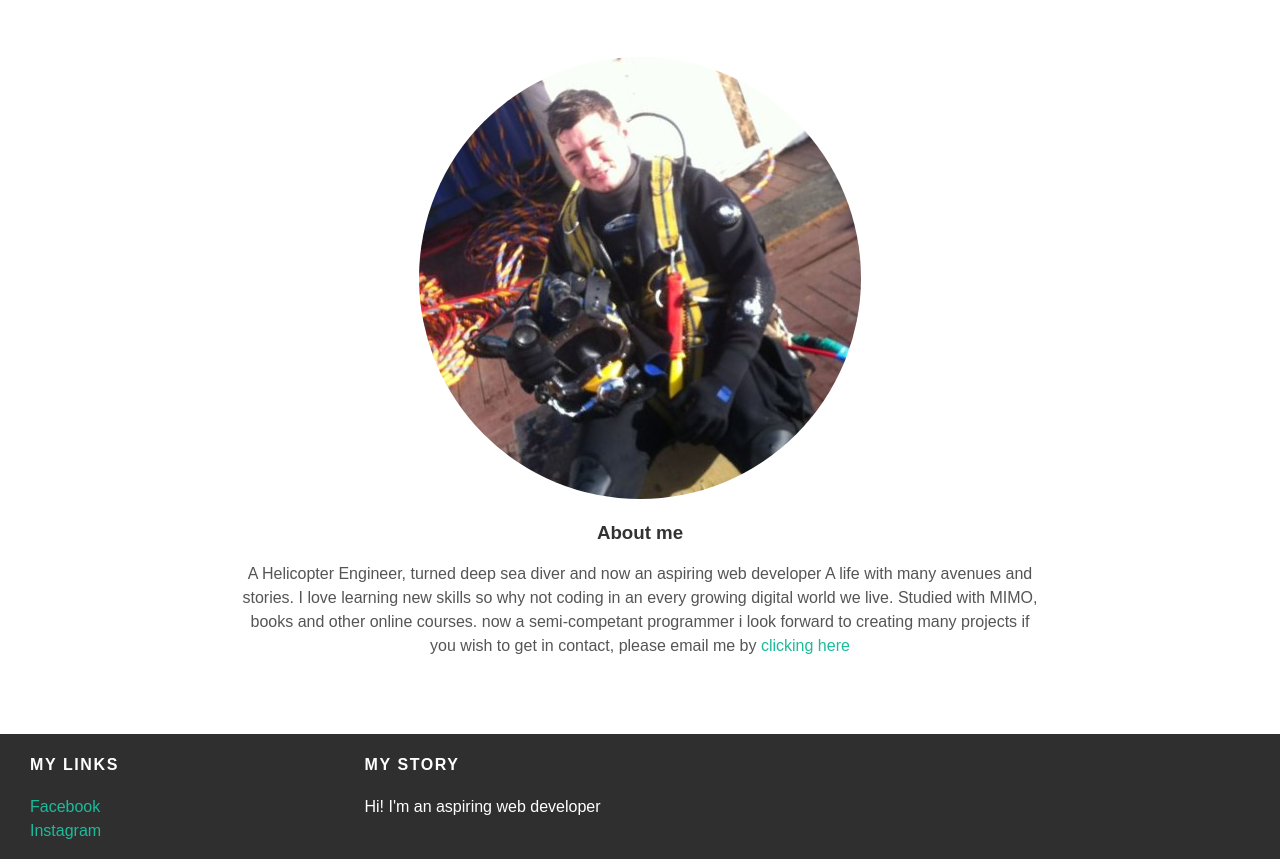
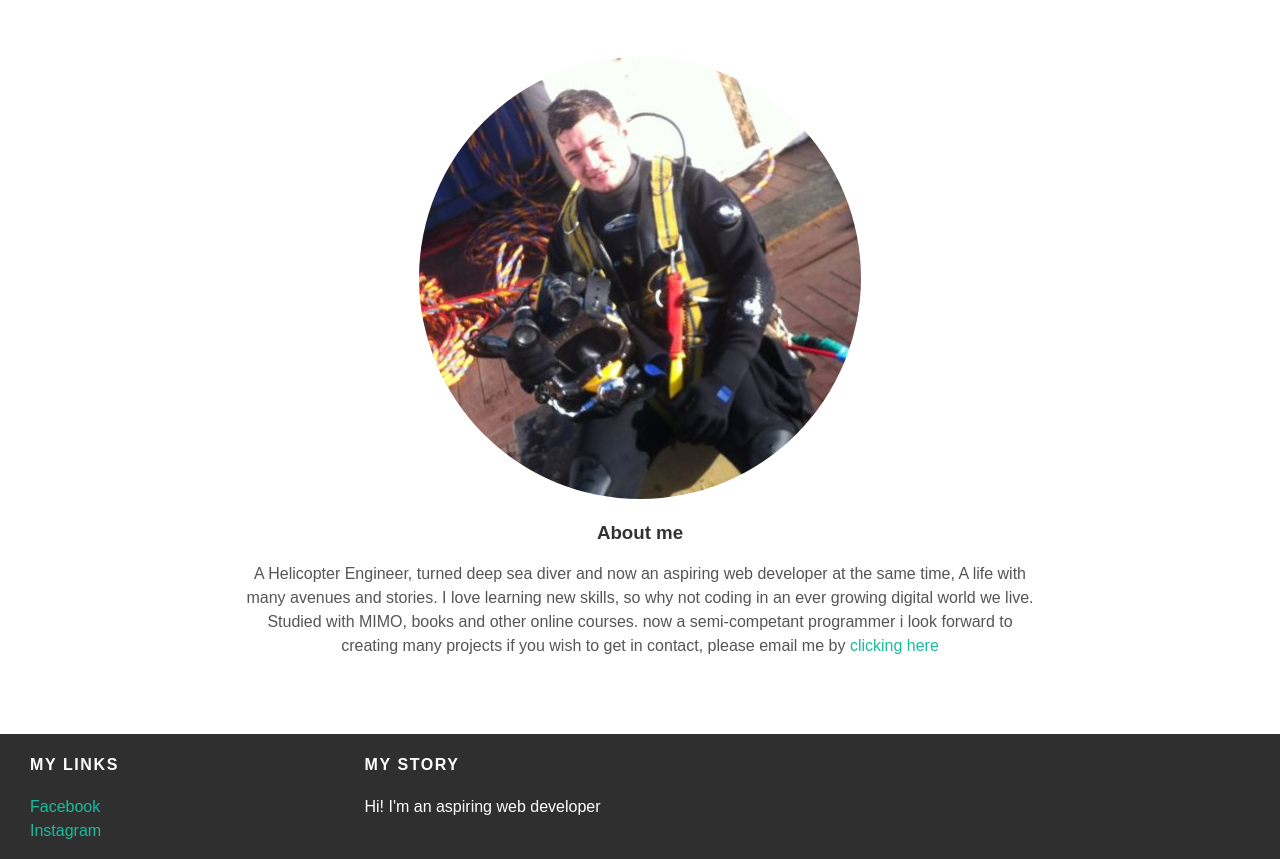
Before and after one commit to DanWalters87/DanWalters87.github.io, a plain HTML site: page about.html in a window 1280 px wide. Shown: the part 153-1012 px from the top of the page. Drawn offline with Linux system fonts and the light colour scheme.

Commit message:
Update about.html

```diff
--- a/about.html
+++ b/about.html
@@ -24,8 +24,8 @@
             <img src="divingPic.jpg">
           <h3 class="about-title">About me</h3>
           <div class="about-content">
-            <p>A Helicopter Engineer, turned deep sea diver and now an aspiring web developer
- A life with many avenues and stories. I love learning new skills so why not coding in an every growing digital world we live. Studied with MIMO, books and
+            <p>A Helicopter Engineer, turned deep sea diver and now an aspiring web developer at the same time,
+ A life with many avenues and stories. I love learning new skills, so why not coding in an ever growing digital world we live. Studied with MIMO, books and
             other online courses.
           now a semi-competant programmer i look forward to creating many projects
         if you wish to get in contact, please email me by
```
